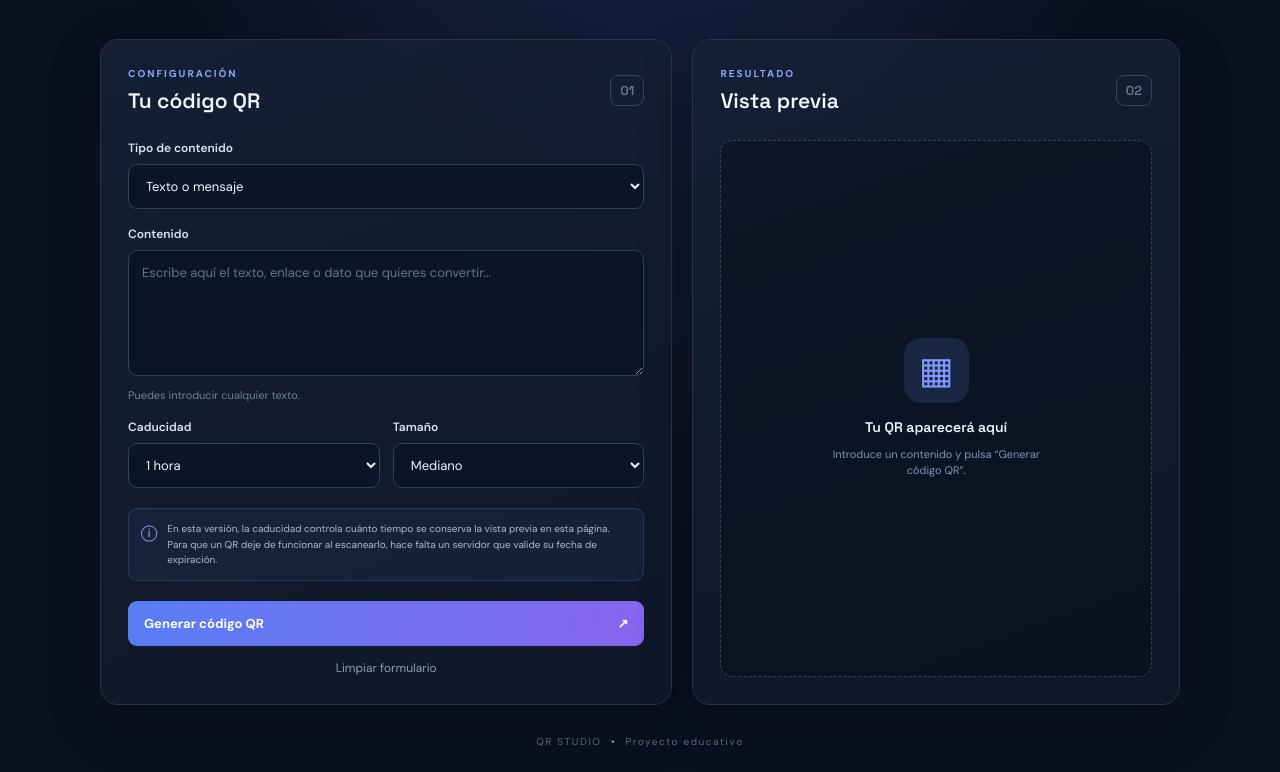
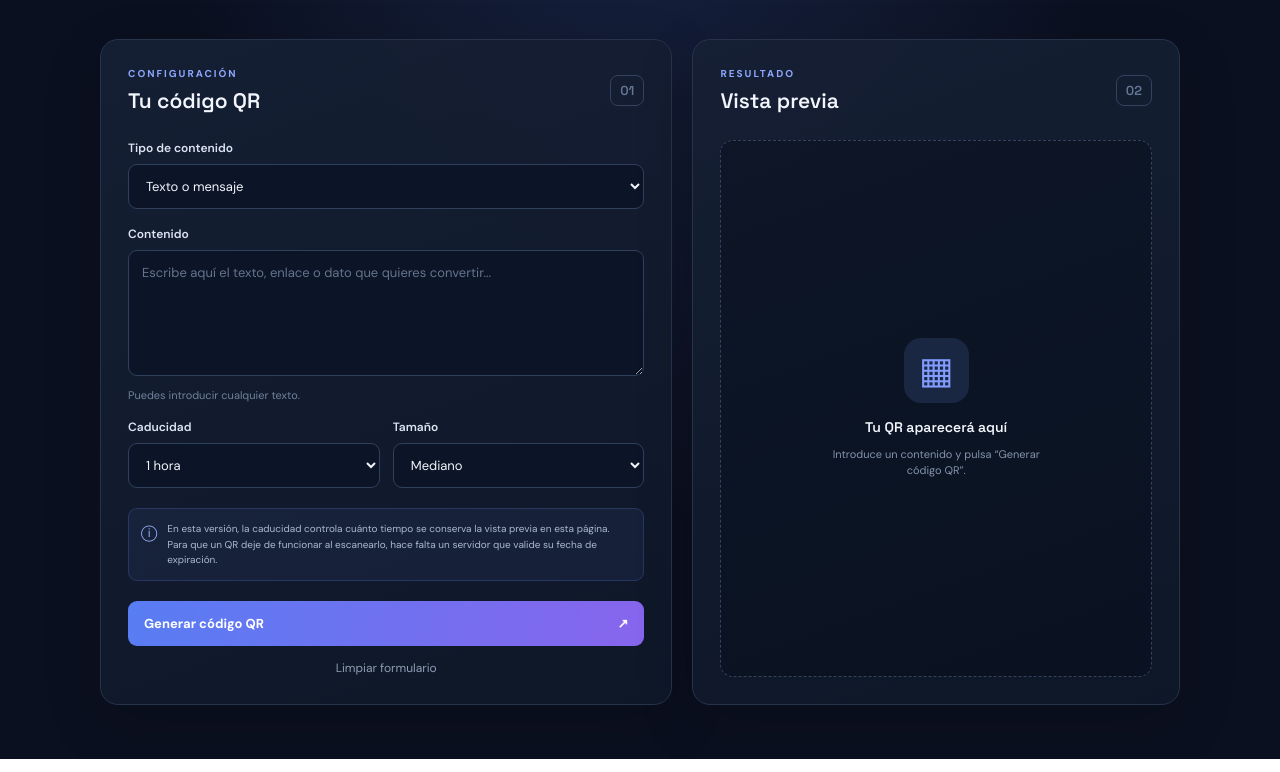
Before and after one commit to Albertluischeco/otra-cosa-mas-para-la-plataforma-donde-tengo-que-entrar-un-proyecto, a plain HTML site: page index.html in a window 1280 px wide. Shown: the part 328-1100 px from the top of the page. Drawn offline with Linux system fonts and the light colour scheme.

Commit message:
anticipo

```diff
--- a/index.html
+++ b/index.html
@@ -118,7 +118,10 @@
       </section>
     </section>
 
-    <footer>QR STUDIO <span>•</span> Proyecto educativo</footer>
+    <footer>
+
+
+    </footer>
   </main>
 </body>
 </html>
```
